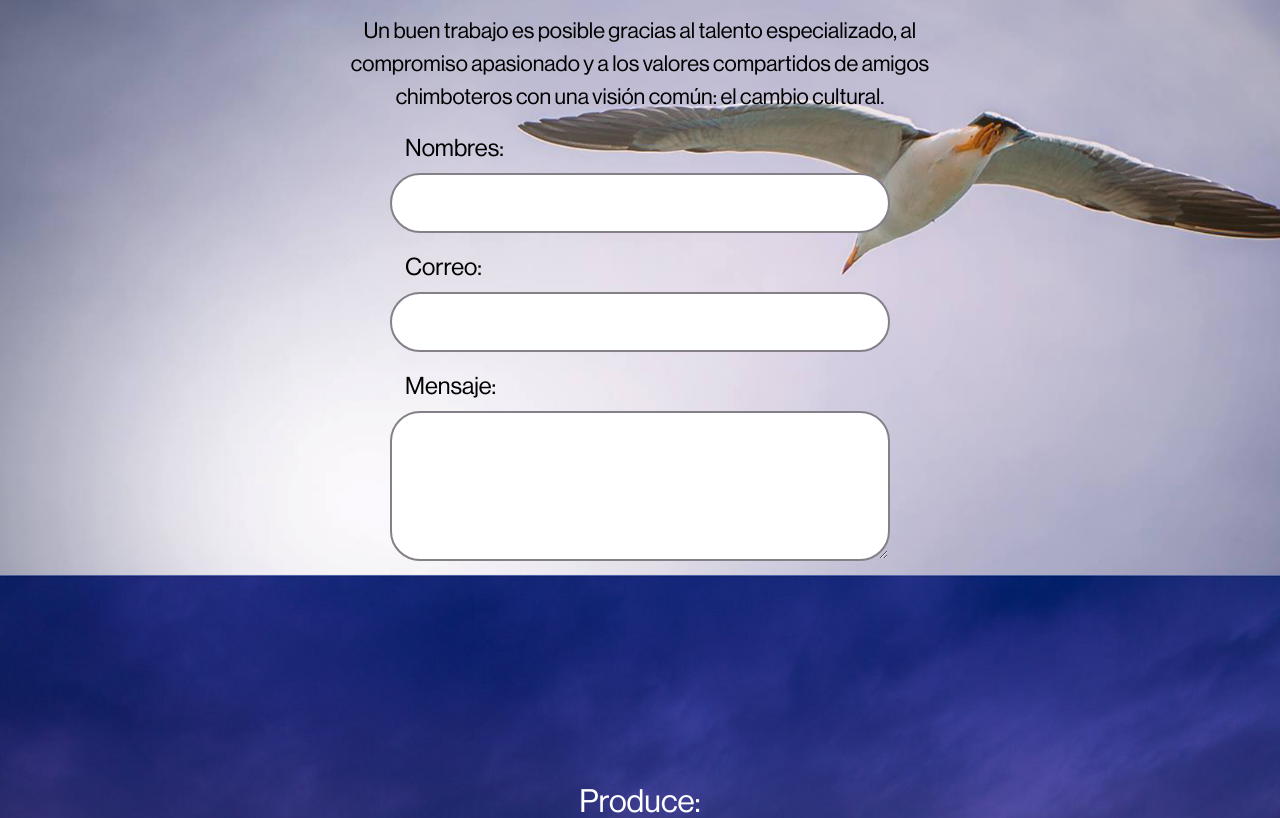
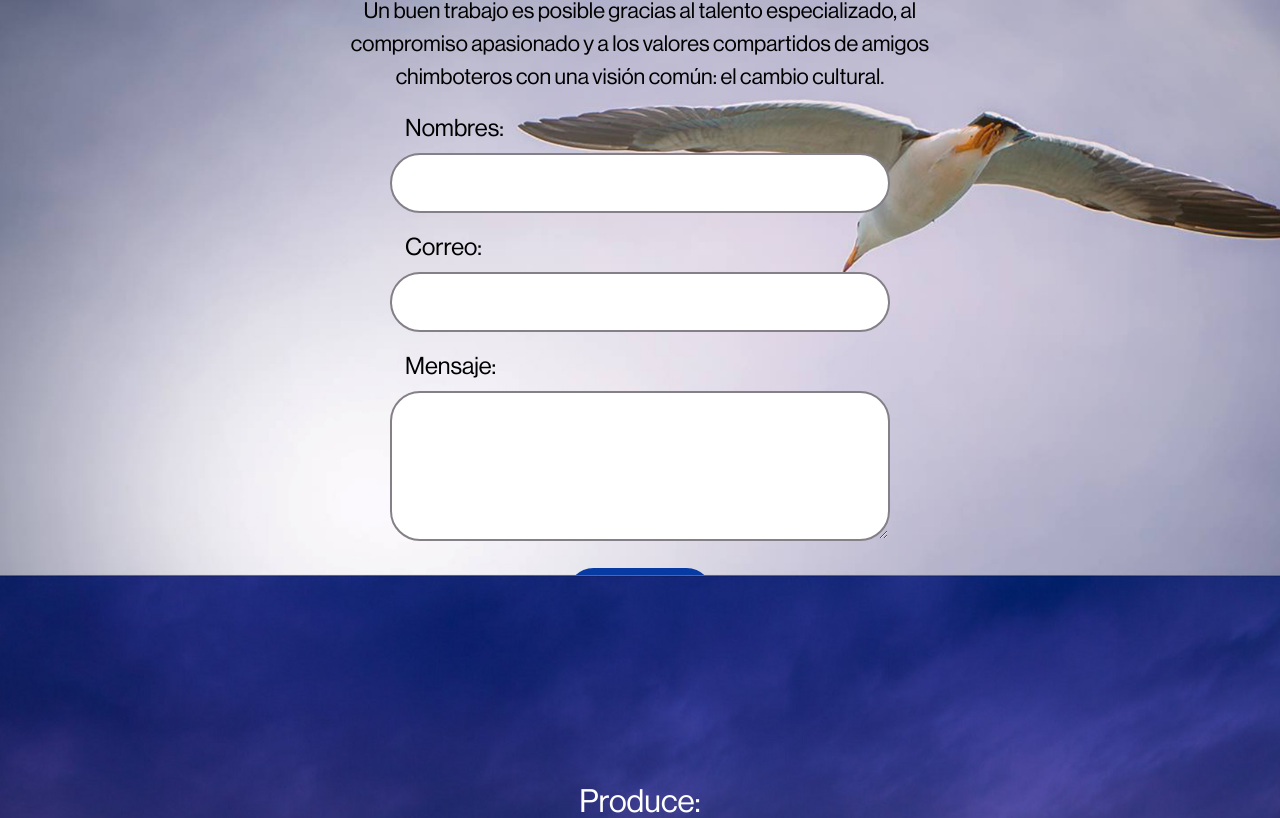
Before and after one commit to joangavelan/Internautas, a React (Create React App) app: page / in a window 1280 px wide. Shown: the part 7825-8643 px from the top of the page. Built offline with nearby package versions, Linux system fonts and the light colour scheme.

Commit message:
submit button

```diff
--- a/src/sections/Contacto.js
+++ b/src/sections/Contacto.js
@@ -7,7 +7,7 @@ const Container = styled.section`
   position: relative;
   padding: 3rem;
   color: ${colors.black};
-  background: url('images/Gaviota en vuelo.jpg') no-repeat center;
+  background: url('images/Gaviota en vuelo.jpg') no-repeat bottom;
   background-size: cover;
   height: 100vh;
 `
@@ -16,10 +16,10 @@ const Content = styled.div`
   display: flex;
   flex-direction: column;
   justify-content: space-between;
-  height: 82%;
+  height: 85%;
   max-width: 82rem;
   position: absolute;
-  top: 56%;
+  top: 55%;
   left: 50%;
   transform: translate(-50%, -50%);
 `
@@ -75,6 +75,19 @@ const Textarea = styled.textarea`
   padding: 1.5rem 2rem;
 `
 
+const Submit = styled.input`
+  display: block;
+  font-size: 2rem;
+  color: ${colors.white};
+  background-color: ${colors.blue};
+  padding: 1.5rem 4.5rem;
+  border-radius: 3.5rem;
+  outline: none;
+  border: none;
+  cursor: pointer;
+  margin: 0 auto;
+`
+
 const Contacto = () => {
   return (
     <Container>
@@ -101,6 +114,8 @@ const Contacto = () => {
             <Label for="message">Mensaje: </Label>
             <Textarea id="message" name="message" row="10" cols="50" required></Textarea>
           </Entry>
+          {/* submit */}
+          <Submit type="submit" value="Enviar"/>
         </Form>
       </Content>
     </Container>
```
